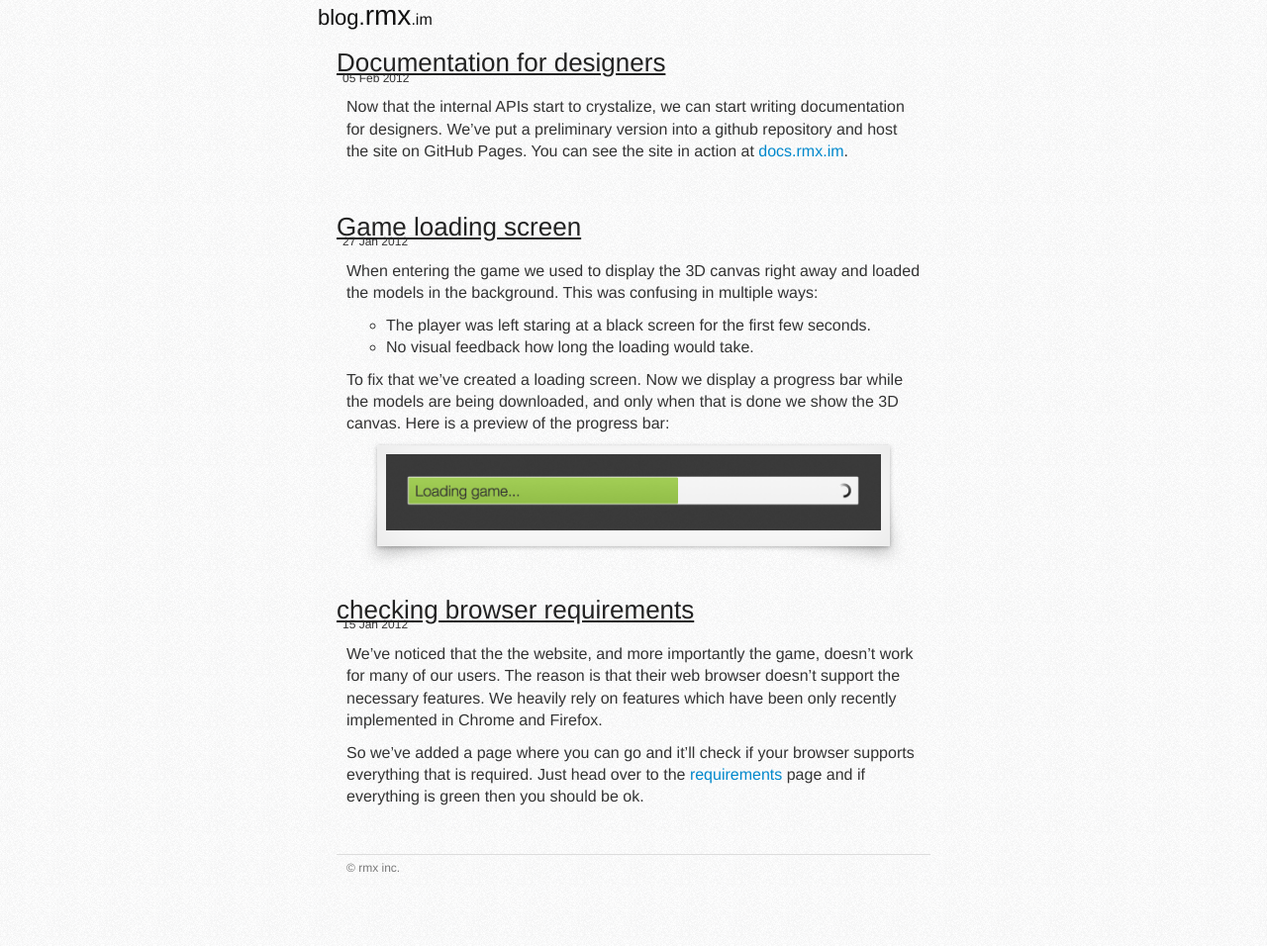
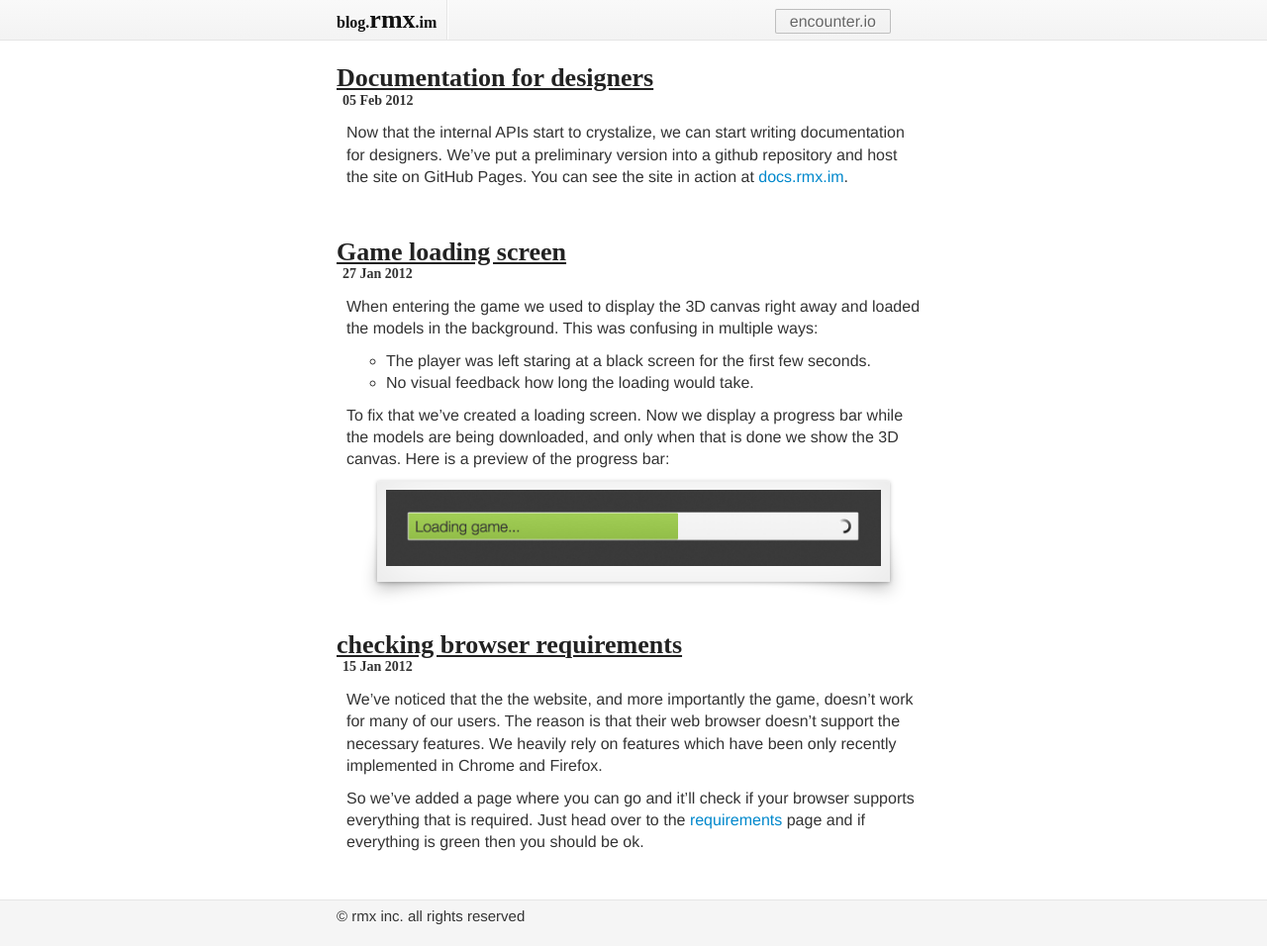
Before and after one commit to rmx/blog.rmx.im, a Jekyll site: the page built from index.html, in a window 1280 px wide. Shown: the whole page at 99% size. Built offline with Jekyll 4.4.1, drawn with Linux system fonts in a browser that asks for light colours; Markdown is read by kramdown in place of the engine named in the settings; comment, search, counter and statistics services are not loaded; before the commit the page ends 916 px from its top, so only the background shows below that.

Commit message:
Use same header/footer style as on the other sites

```diff
--- a/_layouts/default.html
+++ b/_layouts/default.html
@@ -12,19 +12,28 @@
 </head>
 <body>
 
+<header>
+    <div class='container'>
+        <a href="/" class="logo"><span>blog.</span>rmx<span>.im</span></a>
+        <div class='divider-vertical'></div>
+
+        <ul id="menu" class="normal">
+            <li><a href="http://encounter.io" class="minibutton"><span>encounter.io</span></a></li>
+        </ul>
+    </div>
+</header>
+
 <div id="container">
-  <header>
-    <a href="/" class="logo"><span>blog.</span>rmx<span>.im</span></a>
-  </header>
-
   <div id='content'>
     {{ content }}
   </div>
+</div>
 
-  <footer>
-    <p>© rmx inc.</p>
-  </footer>
-</div>
+<footer>
+    <div class='container'>
+        <span>© rmx inc. all rights reserved</span>
+    </div>
+</footer>
 
 {% include gauges.html %}
 </body>
--- a/assets/screen.css
+++ b/assets/screen.css
@@ -3,7 +3,6 @@
   padding: 0;
 }
 body {
-  background: url("texture.png");
   font: 16px/1.4 "myriad-pro", "Helvetica Neue", Helvetica, Arial, sans-serif;
   font-weight: 300;
   color: #333;
@@ -12,7 +11,65 @@ html,
 body {
   height: 100%;
 }
-#container {
+header {
+  margin: 0 0 10px 0;
+  padding: 0;
+  position: relative;
+  font-weight: 300;
+  color: #222;
+  background-image: -webkit-gradient(linear, left top, left bottom, color-stop(0, #f9f9f9), color-stop(1, #f3f3f3));
+  background-image: -webkit-linear-gradient(top, #f9f9f9 0%, #f3f3f3 100%);
+  background-image: -moz-linear-gradient(top, #f9f9f9 0%, #f3f3f3 100%);
+  background-image: -o-linear-gradient(top, #f9f9f9 0%, #f3f3f3 100%);
+  background-image: -ms-linear-gradient(top, #f9f9f9 0%, #f3f3f3 100%);
+  background-image: linear-gradient(top, #f9f9f9 0%, #f3f3f3 100%);
+  border-bottom: 1px solid #e5e5e5;
+  height: 40px;
+  line-height: 40px;
+}
+header a {
+  color: #333;
+  text-decoration: none;
+  display: inline-block;
+}
+header a.logo {
+  float: left;
+  font-size: 26px;
+  color: #111;
+  z-index: 9;
+  font-family: ff-enzo-web;
+  font-weight: 600;
+}
+header a.logo.problem {
+  text-shadow: #f00 0 0 5px;
+}
+header a.logo:hover {
+  color: #08c;
+  text-decoration: none;
+}
+header a.logo > span {
+  font-size: 16px;
+}
+header .divider-vertical {
+  float: left;
+  width: 1px;
+  height: 40px;
+  margin: 0 10px;
+  background-color: #e5e5e5;
+  border-right: 1px solid #fff;
+}
+header #menu {
+  float: right;
+  margin-top: 2px;
+  list-style-type: none;
+}
+header #menu li {
+  display: inline-block;
+  margin-left: 2px;
+  line-height: 40px;
+}
+
+#container, .container {
   width: 600px;
   margin: 0 auto;
 }
@@ -31,8 +88,10 @@ p {
 }
 h1 {
   font-size: 26px;
-  font-weight: 300;
+  font-weight: 600;
+  font-family: ff-enzo-web;
   position: relative;
+  margin-bottom: 10px;
 }
 h1 a {
   color: #222;
@@ -40,9 +99,9 @@ h1 a {
 }
 h1 time {
   position: absolute;
-  bottom: -6px;
+  bottom: -14px;
   left: 6px;
-  font-size: 12px;
+  font-size: 14px;
 }
 ul {
   margin: 0 40px;
@@ -51,51 +110,19 @@ ul {
 img {
   max-width: 500px;
 }
-
-header {
-  position: relative;
-  padding: 25px 0 0 15px;
-  font-weight: 300;
-  font-size: 40px;
-  text-align: left;
-  color: #222;
-  width: 650px;
-  left: -25px;
-}
-header a {
-  color: #333;
-  text-decoration: none;
-}
-header a:hover {
-  text-decoration: underline;
-}
-header a.logo {
-  position: absolute;
-  top: -4px;
-  left: 6px;
-  font-size: 28px;
-  color: #111;
-  z-index: 9;
-  font-weight: normal;
-}
-header a.logo > span {
-  font-size: 16px;
-}
-header a.logo > span:first-child {
-  font-size: 22px;
-}
 footer {
   display: block;
   padding: 0 10px 20px;
   margin: 20px auto 5px;
-  color: #777;
+  color: #333;
   text-shadow: #fff 0 1px 1px;
   overflow: hidden;
-  font-size: 12px;
-  border-top: 1px solid #ddd;
+  font-size: 15px;
+  border-top: 1px solid #e5e5e5;
   font-weight: 200;
+  background-color: whiteSmoke;
 }
-footer > * {
+footer > .container {
   margin-top: 5px;
 }
 footer p {
@@ -182,3 +209,55 @@ span.shadow:before {
   -webkit-box-shadow: 0 8px 16px rgba(0, 0, 0, 0.3);
   -moz-box-shadow: 0 8px 16px rgba(0, 0, 0, 0.3);
 }
+
+.minibutton {
+    -webkit-box-sizing: content-box;
+    -moz-box-sizing: content-box;
+    box-sizing: content-box;
+    position: relative;
+    text-decoration: none;
+    display: inline-block;
+    text-align: left;
+    text-decoration: none;
+    color: #666;
+    background: -webkit-gradient(linear, left top, left bottom, color-stop(0, whiteSmoke), color-stop(1, #F1F1F1));
+    background: -webkit-linear-gradient(top, whiteSmoke 0%, #F1F1F1 100%);
+    background: -moz-linear-gradient(top, whiteSmoke 0%, #F1F1F1 100%);
+    background: linear-gradient(top, whiteSmoke 0%, #F1F1F1 100%);
+    -webkit-border-radius: 2px;
+    -moz-border-radius: 2px;
+    border-radius: 2px;
+    border: 1px solid rgba(110, 110, 110, 0.40);
+    -webkit-transition: all 0.2s;
+    -moz-transition: all 0.2s;
+    transition: all 0.2s;
+    font-family: helvetica, arial, freesans, clean, sans-serif;
+    text-shadow: 1px 1px 0 white;
+    white-space: nowrap;
+    cursor: pointer;
+}
+
+.minibutton:hover {
+    color: #000;
+    border-color: rgba(50,50,50,0.60);
+    -webkit-box-shadow: rgba(0,0,0,0.10) 0 1px 1px 0;
+    -moz-box-shadow: rgba(0,0,0,0.10) 0 1px 1px 0;
+    box-shadow: rgba(0,0,0,0.10) 0 1px 1px 0;
+    text-decoration: none;
+}
+
+.minibutton > span {
+    display: block;
+}
+
+.normal .minibutton {
+    height: 22px;
+    padding: 1px 7px 0;
+}
+
+.normal .minibutton > span {
+    font-weight: 300;
+    height: 22px;
+    line-height: 22px;
+    padding: 0 7px;
+}
```
